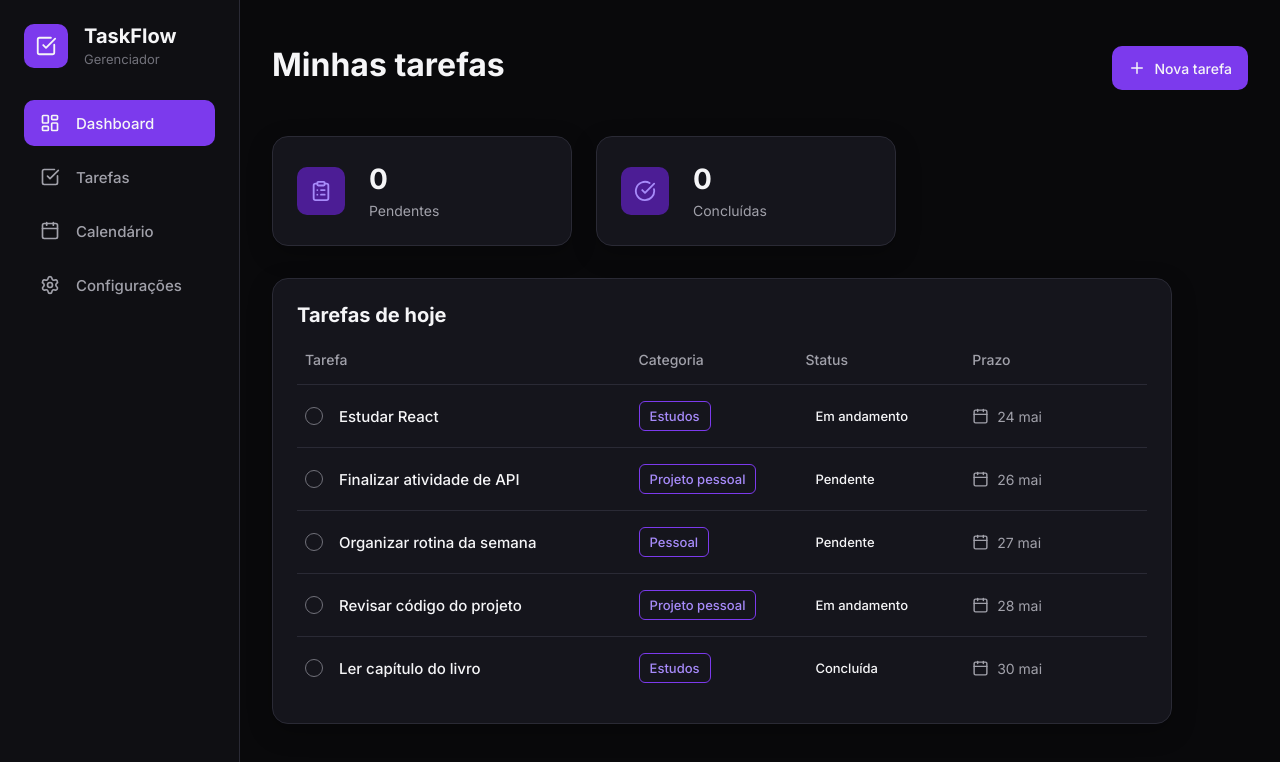
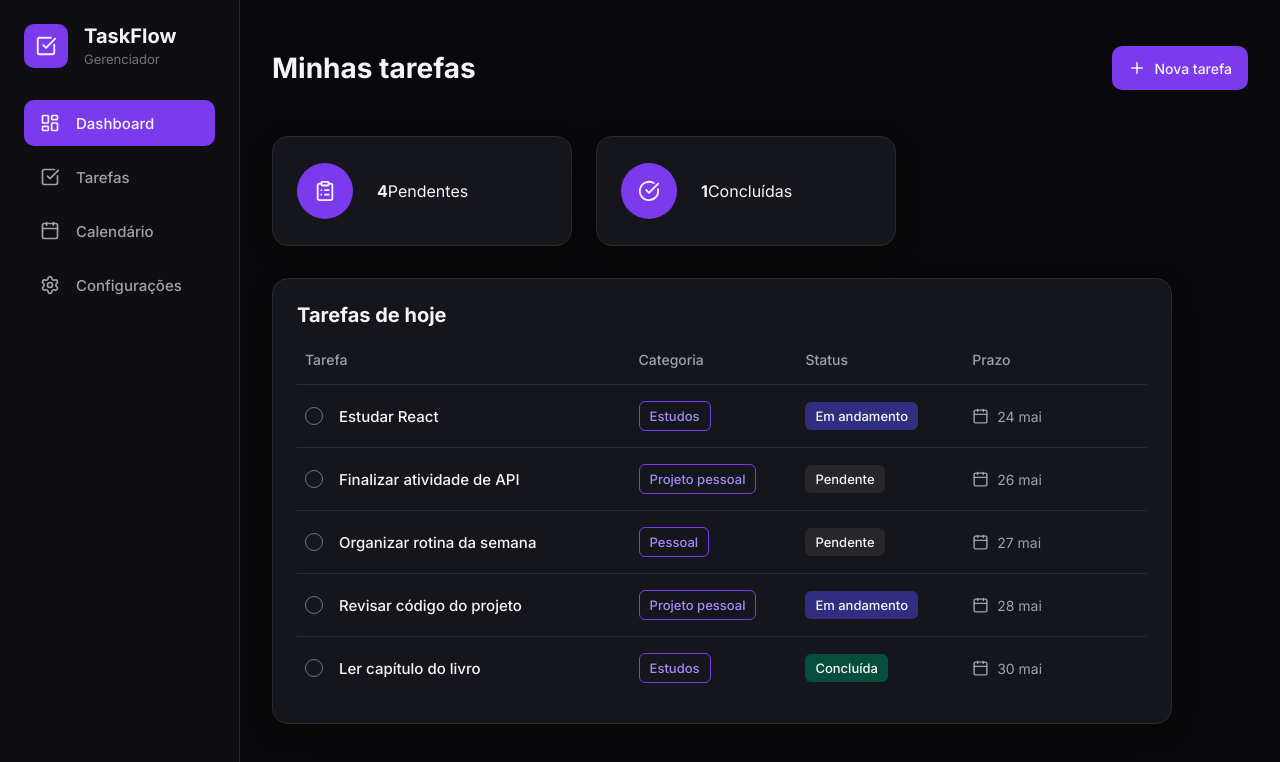
Before and after one commit to italloferreira/SISTEMA-TAREFAS, a React app in the folder frontend/: page / in a window 1280 px wide. Shown: the top 762 px of the page. Built offline with nearby package versions, Linux system fonts and the light colour scheme; the HTML template or start-up script is replaced by a standard one.

Commit message:
refacrefactor: refatoração do dashbord

```diff
--- a/frontend/src/App.jsx
+++ b/frontend/src/App.jsx
@@ -1,3 +1,4 @@
+import { useState } from "react";
 import { ClipboardList, CheckCircle } from "lucide-react";
 
 import Sidebar from "./components/Sidebar";
@@ -8,6 +9,47 @@ import TaskList from "./components/TaskList";
 import "./styles/app.css";
 
 function App() {
+  const [tasks] = useState([
+    {
+      id: 1,
+      title: "Estudar React",
+      category: "Estudos",
+      status: "Em andamento",
+      deadline: "24 mai",
+    },
+    {
+      id: 2,
+      title: "Finalizar atividade de API",
+      category: "Projeto pessoal",
+      status: "Pendente",
+      deadline: "26 mai",
+    },
+    {
+      id: 3,
+      title: "Organizar rotina da semana",
+      category: "Pessoal",
+      status: "Pendente",
+      deadline: "27 mai",
+    },
+    {
+      id: 4,
+      title: "Revisar código do projeto",
+      category: "Projeto pessoal",
+      status: "Em andamento",
+      deadline: "28 mai",
+    },
+    {
+      id: 5,
+      title: "Ler capítulo do livro",
+      category: "Estudos",
+      status: "Concluída",
+      deadline: "30 mai",
+    },
+  ]);
+
+  const pendingTasks = tasks.filter((task) => task.status !== "Concluída").length;
+  const completedTasks = tasks.filter((task) => task.status === "Concluída").length;
+
   return (
     <div className="app">
       <Sidebar />
@@ -16,11 +58,20 @@ function App() {
         <Header />
 
         <section className="summary-grid">
-          <SummaryCard title="Pendentes" value="0" icon={ClipboardList} />
-          <SummaryCard title="Concluídas" value="0" icon={CheckCircle} />
+          <SummaryCard
+            title="Pendentes"
+            value={pendingTasks}
+            icon={ClipboardList}
+          />
+
+          <SummaryCard
+            title="Concluídas"
+            value={completedTasks}
+            icon={CheckCircle}
+          />
         </section>
 
-        <TaskList />
+        <TaskList tasks={tasks} />
       </main>
     </div>
   );
--- a/frontend/src/components/Header.jsx
+++ b/frontend/src/components/Header.jsx
@@ -6,7 +6,7 @@ function Header() {
     <header className="header">
       <h1>Minhas tarefas</h1>
 
-      <button className="new-task-button">
+      <button type="button" className="new-task-button">
         <Plus size={18} />
         Nova tarefa
       </button>
--- a/frontend/src/components/Sidebar.jsx
+++ b/frontend/src/components/Sidebar.jsx
@@ -50,6 +50,7 @@ function Sidebar() {
 
           return (
             <button
+              type="button"
               key={item.name}
               className={`sidebar-menu-item ${item.active ? "active" : ""}`}
             >
--- a/frontend/src/components/TaskList.jsx
+++ b/frontend/src/components/TaskList.jsx
@@ -1,44 +1,22 @@
 import { Calendar } from "lucide-react";
 import "../styles/taskList.css";
 
-function TaskList() {
-  const tasks = [
-    {
-      id: 1,
-      title: "Estudar React",
-      category: "Estudos",
-      status: "Em andamento",
-      deadline: "24 mai",
-    },
-    {
-      id: 2,
-      title: "Finalizar atividade de API",
-      category: "Projeto pessoal",
-      status: "Pendente",
-      deadline: "26 mai",
-    },
-    {
-      id: 3,
-      title: "Organizar rotina da semana",
-      category: "Pessoal",
-      status: "Pendente",
-      deadline: "27 mai",
-    },
-    {
-      id: 4,
-      title: "Revisar código do projeto",
-      category: "Projeto pessoal",
-      status: "Em andamento",
-      deadline: "28 mai",
-    },
-    {
-      id: 5,
-      title: "Ler capítulo do livro",
-      category: "Estudos",
-      status: "Concluída",
-      deadline: "30 mai",
-    },
-  ];
+function TaskList({ tasks }) {
+  function getStatusClass(status) {
+    if (status === "Pendente") {
+      return "pending";
+    }
+
+    if (status === "Em andamento") {
+      return "progress";
+    }
+
+    if (status === "Concluída") {
+      return "done";
+    }
+
+    return "";
+  }
 
   return (
     <section className="task-list-card">
@@ -55,21 +33,13 @@ function TaskList() {
         {tasks.map((task) => (
           <div className="task-row" key={task.id}>
             <div className="task-name">
-              <button className="task-check"></button>
+              <button type="button" className="task-check"></button>
               <span>{task.title}</span>
             </div>
 
             <span className="task-category">{task.category}</span>
 
-            <span
-              className={`task-status ${
-                task.status === "Pendente"
-                  ? "pending"
-                  : task.status === "Em andamento"
-                  ? "progress"
-                  : "done"
-              }`}
-            >
+            <span className={`task-status ${getStatusClass(task.status)}`}>
               {task.status}
             </span>
 
--- a/frontend/src/styles/app.css
+++ b/frontend/src/styles/app.css
@@ -9,19 +9,9 @@
   padding: var(--spacing-xl);
 }
 
-.app-content h1 {
-  font-size: 32px;
-  font-weight: var(--font-bold);
-  color: var(--color-text-main);
-  margin-bottom: var(--spacing-sm);
-}
-
-.app-content p {
-  color: var(--color-text-secondary);
-}
-
 .summary-grid {
   display: flex;
   gap: var(--spacing-lg);
   margin-bottom: var(--spacing-xl);
+  flex-wrap: wrap;
 }
--- a/frontend/src/styles/global.css
+++ b/frontend/src/styles/global.css
@@ -8,24 +8,34 @@
   --font-bold: 700;
 
   /* Fundos */
-  --color-bg-main: #09090B;
-  --color-bg-sidebar: #0F0F13;
-  --color-bg-card: #15151C;
-  --color-bg-card-hover: #1B1B24;
+  --color-bg-main: #09090b;
+  --color-bg-sidebar: #0f0f13;
+  --color-bg-card: #15151c;
+  --color-bg-card-hover: #1b1b24;
 
   /* Bordas */
-  --color-border: #2A2A35;
+  --color-border: #2a2a35;
 
   /* Roxos */
-  --color-primary: #7C3AED;
-  --color-primary-hover: #6D28D9;
-  --color-primary-light: #A78BFA;
-  --color-primary-dark: #4C1D95;
+  --color-primary: #7c3aed;
+  --color-primary-hover: #6d28d9;
+  --color-primary-light: #a78bfa;
+  --color-primary-dark: #4c1d95;
 
   /* Textos */
-  --color-text-main: #F5F5F7;
-  --color-text-secondary: #A1A1AA;
-  --color-text-muted: #71717A;
+  --color-text-main: #f5f5f7;
+  --color-text-secondary: #a1a1aa;
+  --color-text-muted: #71717a;
+
+  /* Status */
+  --color-status-pending-bg: #27272a;
+  --color-status-progress-bg: #312e81;
+  --color-status-done-bg: #064e3b;
+
+  /* Prioridades */
+  --color-priority-high: #7f1d1d;
+  --color-priority-medium: #713f12;
+  --color-priority-low: #1e3a8a;
 
   /* Espaçamentos */
   --spacing-xs: 4px;
@@ -34,7 +44,7 @@
   --spacing-lg: 24px;
   --spacing-xl: 32px;
 
-  /* Bordas arredondadas */
+  /* Bordas */
   --radius-sm: 6px;
   --radius-md: 10px;
   --radius-lg: 16px;
--- a/frontend/src/styles/summaryCard.css
+++ b/frontend/src/styles/summaryCard.css
@@ -12,25 +12,32 @@
 }
 
 .summary-card-icon {
-  width: 48px;
-  height: 48px;
-  border-radius: var(--radius-md);
-  background-color: var(--color-primary-dark);
-  color: var(--color-primary-light);
+  width: 56px;
+  height: 56px;
+  border-radius: 50%;
+  background-color: var(--color-primary);
+  color: var(--color-text-main);
   display: flex;
   align-items: center;
   justify-content: center;
+  flex-shrink: 0;
 }
 
-.summary-card strong {
-  display: block;
-  font-size: 28px;
+.summary-card-info {
+  display: flex;
+  flex-direction: column;
+}
+
+.summary-card-info strong {
+  font-size: 32px;
+  line-height: 1;
   font-weight: var(--font-bold);
   color: var(--color-text-main);
-  margin-bottom: 4px;
+  margin-bottom: var(--spacing-sm);
 }
 
-.summary-card span {
-  font-size: 14px;
+.summary-card-info span {
+  font-size: 15px;
+  font-weight: var(--font-regular);
   color: var(--color-text-secondary);
 }
--- a/frontend/src/styles/taskList.css
+++ b/frontend/src/styles/taskList.css
@@ -36,6 +36,7 @@
   align-items: center;
   padding: var(--spacing-md) var(--spacing-sm);
   border-bottom: 1px solid var(--color-border);
+  transition: 0.2s ease;
 }
 
 .task-row:last-child {
```
